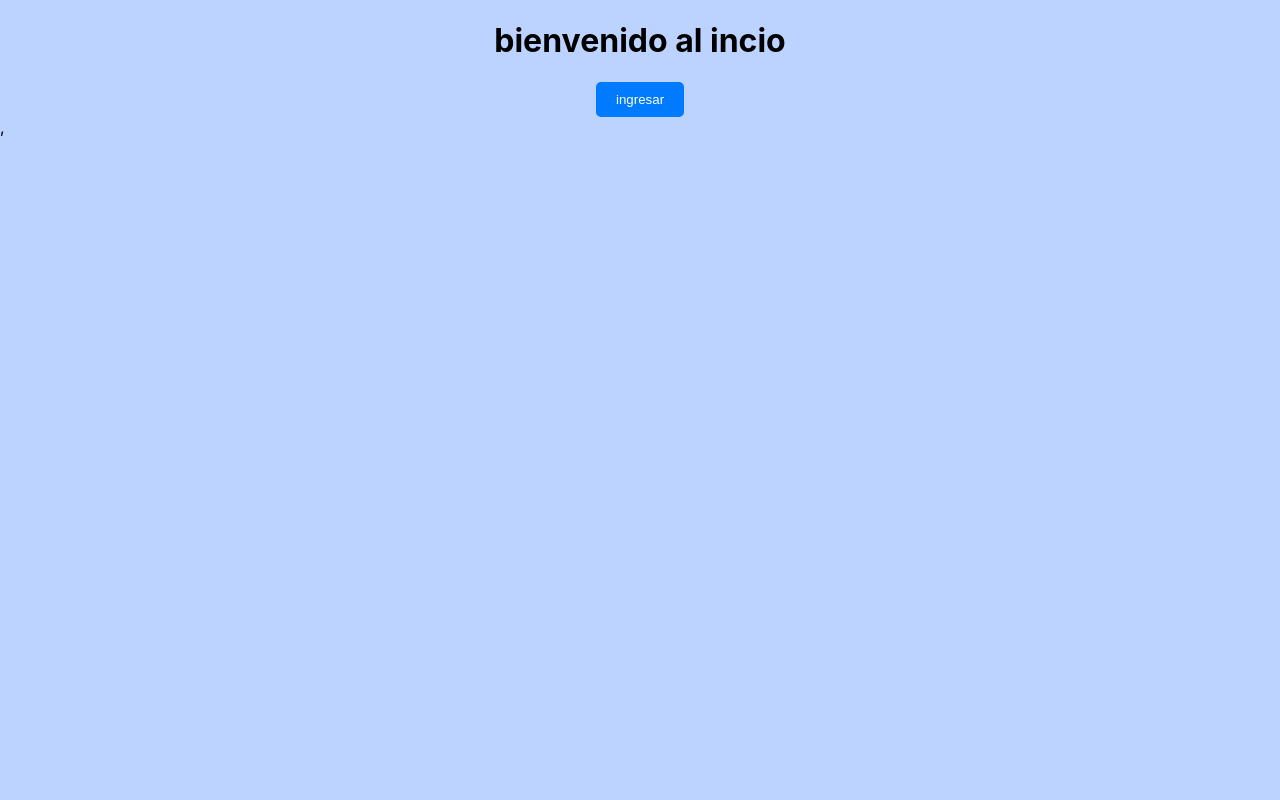
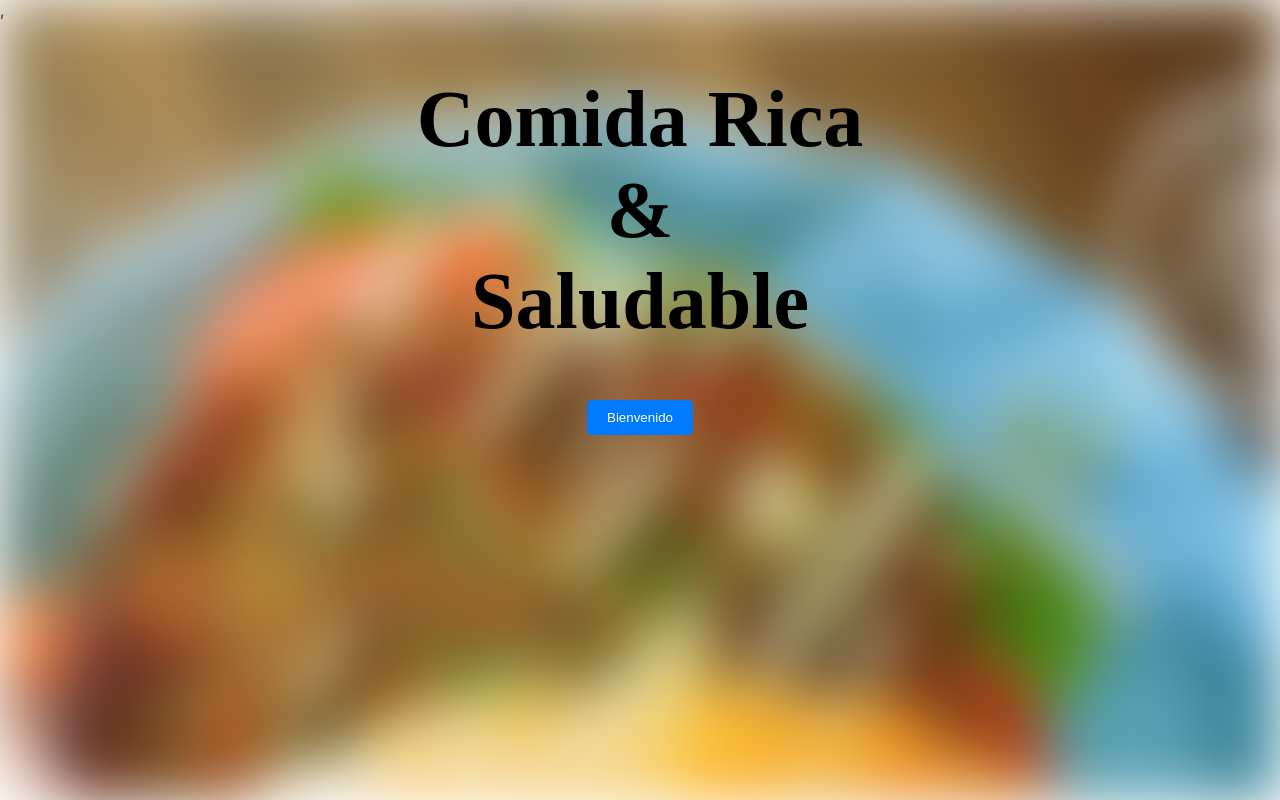
Before and after one commit to davidfranncoo/food, a React (Create React App) app in the folder client/: page / in a window 1280 px wide. Built offline with nearby package versions, Linux system fonts and the light colour scheme.

Commit message:
css en landiPage
falta mucho todavia je

```diff
--- a/client/src/App.css
+++ b/client/src/App.css
@@ -1,4 +1,4 @@
-.App {
+/* .App {
   text-align: center;
 }
 
@@ -35,4 +35,4 @@
   to {
     transform: rotate(360deg);
   }
-}
+} */
--- a/client/src/componentes/Detail.jsx
+++ b/client/src/componentes/Detail.jsx
@@ -5,6 +5,7 @@ import { getDetail } from "../action";
 
 export default function Detail(props){
     console.log("esto es props",props.match.params)
+
 
     const dispatch=useDispatch();
 
--- a/client/src/componentes/Home.css
+++ b/client/src/componentes/Home.css
@@ -1,3 +1,11 @@
+body {
+  margin: 0;
+  font-family: -apple-system, BlinkMacSystemFont, 'Segoe UI', 'Roboto', 'Oxygen',
+  'Ubuntu', 'Cantarell', 'Fira Sans', 'Droid Sans', 'Helvetica Neue',
+  sans-serif;
+  -webkit-font-smoothing: antialiased;
+  -moz-osx-font-smoothing: grayscale;
+}
 .crearReceta{
     background-color: #007bff;
     color: white;
@@ -11,3 +19,31 @@
   .crearReceta:hover {
     background-color: #0062cc;
   }
+  /* .home{
+    display: inline-flex;
+    flex-direction: column;
+    justify-content: center;
+    align-items: center;
+    height: 100vh;
+
+  }
+  .img{
+    position: fixed;
+   top: 0;
+   left: 0;
+   right: 0;
+   bottom: 0;
+   z-index: 1;} */
+
+   .img::before {
+
+    content: "";
+    background: url("../image/1440-hamburguesa-amburguesa-de-calabaza_-1536x1106.jpg");
+    position: absolute;
+    top: 0;
+    left: 0;
+    bottom: 0;
+    right: 0;
+    filter: blur(30px);
+    z-index: -1;
+  }
--- a/client/src/componentes/Home.jsx
+++ b/client/src/componentes/Home.jsx
@@ -60,7 +60,7 @@ export default function Home(){
 //! el value siempre va para que luego nos permitan acceder a ello
 //! el segundo sele puede ser por el tipo de dieta por ende si son muchos se puede hacer un map
     return (
-        <div>
+        <div className="home img">
             <Link to="/recipe" className="crearReceta"> CREAR RECETA</Link>
 
             <h1>AGUANTE LAS RECETAS</h1>
--- a/client/src/componentes/LandiPage.css
+++ b/client/src/componentes/LandiPage.css
@@ -1,16 +1,25 @@
- body {
-    background-image:'#ffc0cb';
+  body {
     margin: 0;
     font-family: -apple-system, BlinkMacSystemFont, 'Segoe UI', 'Roboto', 'Oxygen',
-      'Ubuntu', 'Cantarell', 'Fira Sans', 'Droid Sans', 'Helvetica Neue',
-      sans-serif;
+    'Ubuntu', 'Cantarell', 'Fira Sans', 'Droid Sans', 'Helvetica Neue',
+    sans-serif;
     -webkit-font-smoothing: antialiased;
     -moz-osx-font-smoothing: grayscale;
-    background-color: #bdd3ff;
+  }
+  .inicio{
+    font-family: cursive;
+    font-size: 80px;
+  }
+.conteiner{
+  position: relative;
+    z-index: -1;
+    padding: 20px;
+    text-align: center;
+  }
 
-  }
-  .ingresar{
+    .ingresar{
     background-color: #007bff;
+
     color: white;
     border: none;
     padding: 10px 20px;
@@ -22,3 +31,33 @@
   .ingresar:hover {
     background-color: #0062cc;
   }
+  /* .img{
+
+    position: fixed;
+    top: 0;
+    left: 0;
+    right: 0;
+    bottom: 0;
+    z-index: 1;
+    background:linear-gradient(rgba(255,255,255,0.5), rgba(255,255,255,0.5)), url("../image/1440-hamburguesa-amburguesa-de-calabaza_-1536x1106.jpg");
+   /* filter: blur(5px);  */
+   .img{
+    position: fixed;
+   top: 0;
+   left: 0;
+   right: 0;
+   bottom: 0;
+   z-index: 1;}
+
+   .img::before {
+
+    content: "";
+    background: url("../image/1440-hamburguesa-amburguesa-de-calabaza_-1536x1106.jpg");
+    position: absolute;
+    top: 0;
+    left: 0;
+    bottom: 0;
+    right: 0;
+    filter: blur(30px);
+    z-index: -1;
+  }
--- a/client/src/componentes/LandiPage.jsx
+++ b/client/src/componentes/LandiPage.jsx
@@ -3,19 +3,17 @@ import React from "react";
 import {Link} from "react-router-dom";
 import "./LandiPage.css"
 
-
 export default function LandiPage(){
     //!entender el link
 return(
-    <div>
-        <h1>bienvenido al incio </h1>
-        <Link  to="/home">
-        <button className="ingresar">ingresar</button>
-        </Link>
+    <div className="img" >
 
-
+        <div className="conteiner">
+            <h1 className="inicio">Comida Rica <br/>
+                &<br/> Saludable</h1>
+            <Link  to="/home">
+                <button className="ingresar">Bienvenido</button>
+            </Link>
+        </div>
     </div>
-
-    )
-
-}
+    )}
--- /dev/null
+++ b/client/src/componentes/Loading.jsx
@@ -0,0 +1,6 @@
+import React from "react";
+
+export default function Loading(){
+
+
+}
--- a/client/src/index.css
+++ b/client/src/index.css
@@ -1,4 +1,4 @@
-body {
+/* body {
   background-image: url('./image/eaaa.png');
   margin: 0;
   font-family: -apple-system, BlinkMacSystemFont, 'Segoe UI', 'Roboto', 'Oxygen',
@@ -13,4 +13,4 @@ body {
 code {
   font-family: source-code-pro, Menlo, Monaco, Consolas, 'Courier New',
     monospace;
-}
+} */
```
Also changed, not shown: client/src/componentes/CreateRecipe.jsx (+3 -15 lines), client/src/image/1440-hamburguesa-amburguesa-de-calabaza_-1536x1106.jpg (added), client/src/image/berenjenas-a-la-plancha-con-salsa-de-aguacate-5-1300x1122.jpg (added).
